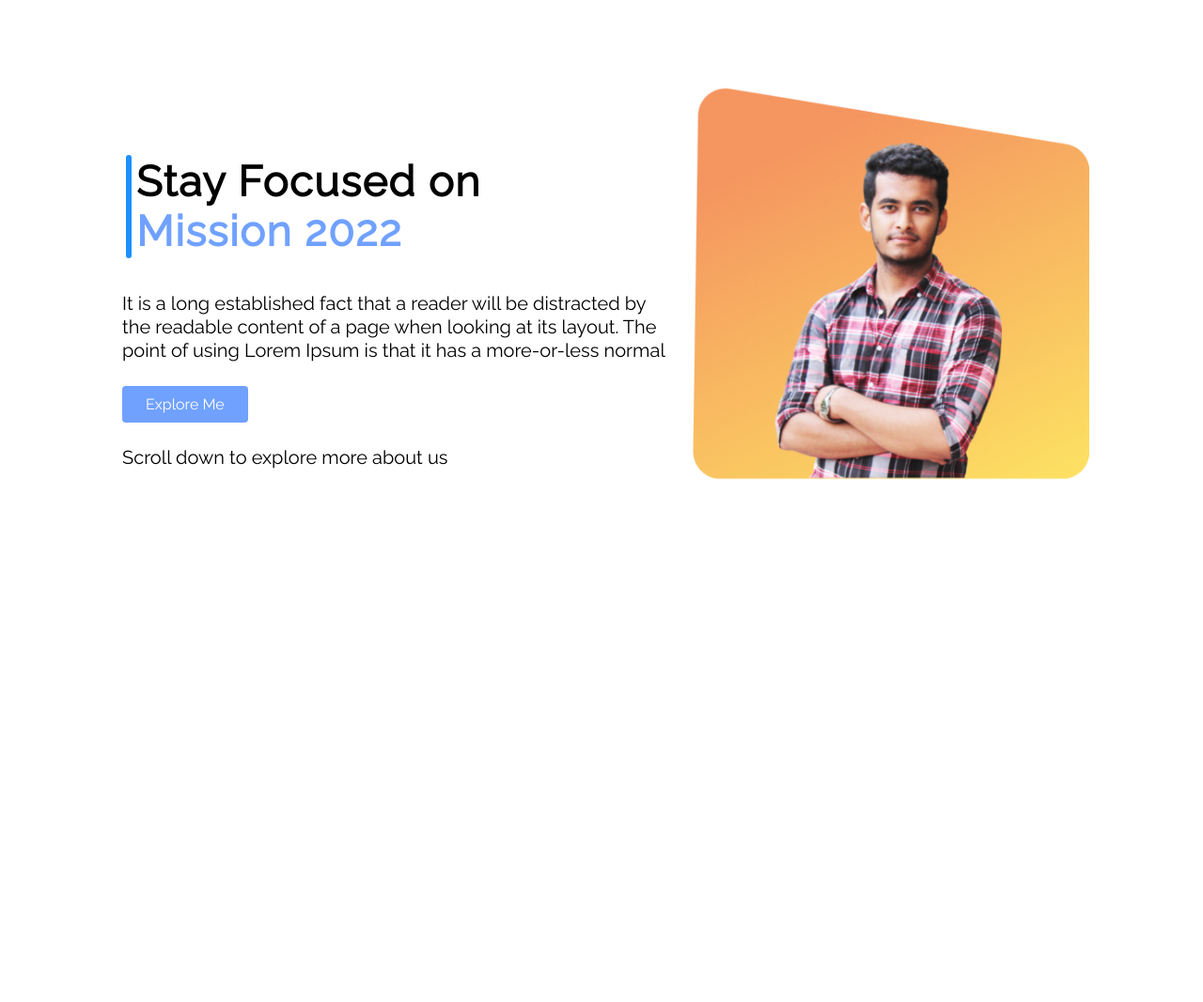
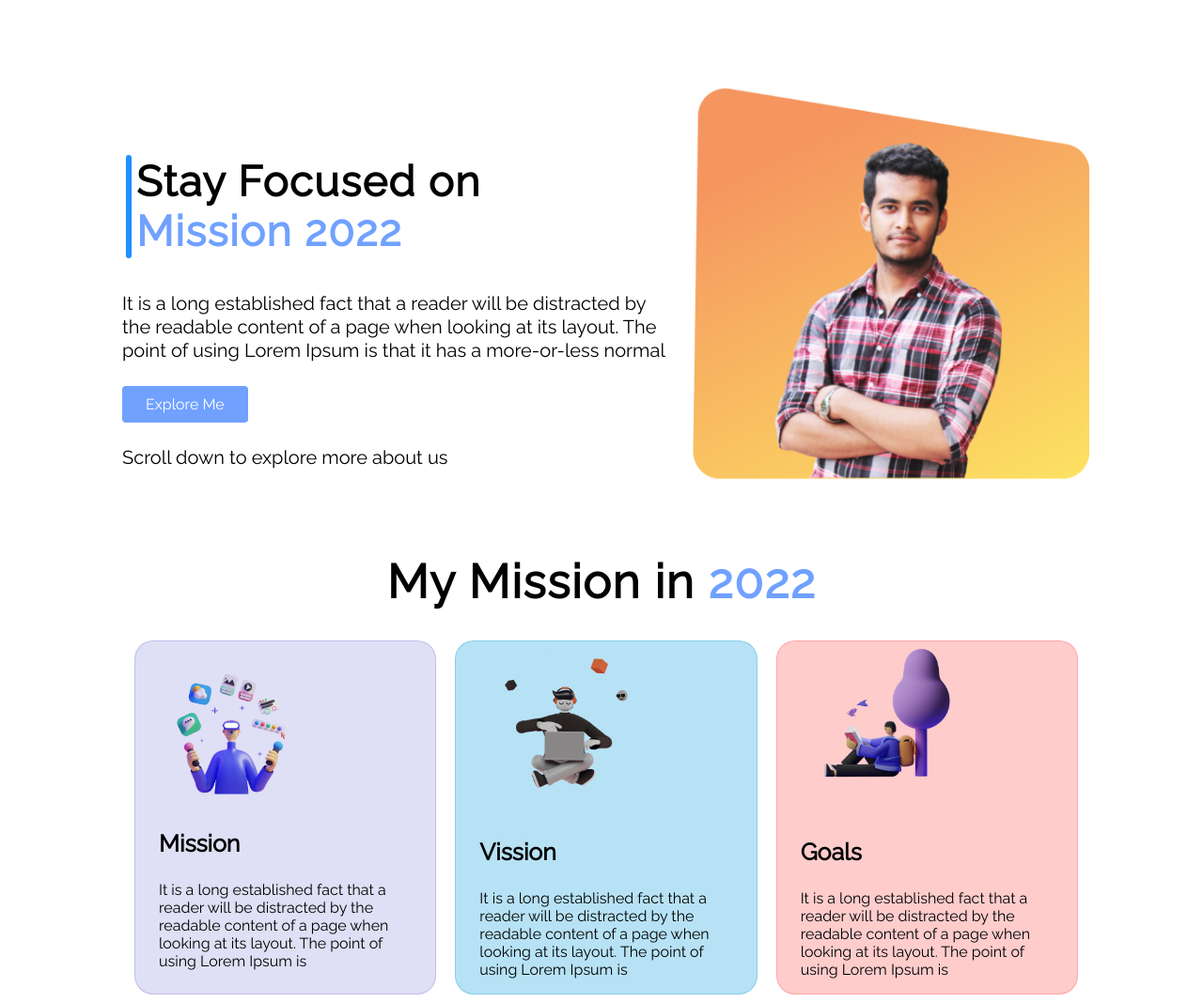
Before and after one commit to sarkerrakib/First-Portfolio-Website, a plain HTML site: page index.html in a window 1280 px wide. Shown: the whole page at 94% size. Before the commit the page ends 800 px from the top, so only its background shows below. Drawn offline with Linux system fonts and the light colour scheme.

Commit message:
section twoo

```diff
--- a/index.html
+++ b/index.html
@@ -38,6 +38,32 @@
 
 
 
+    <h1 class="my-mission">My Mission in <span class="twenty-two">2022</span></h1>
+    <section class="second-section">
+
+        <div class="box-one">
+            <img class="box-img" src="images/illustrators/illustrator-1.png" alt="number-1">
+            <h3 class="box-h">Mission</h3>
+            <p>It is a long established fact that a reader will be distracted by the readable content of a page when
+                looking at its layout. The point of using Lorem Ipsum is </p>
+        </div>
+        <div class="box-two">
+            <img class="box-img" src="images/illustrators/illustrator-2.png" alt="number-2">
+            <h3 class="box-h">Vission</h3>
+            <p>It is a long established fact that a reader will be distracted by the readable content of a page when
+                looking at its layout. The point of using Lorem Ipsum is </p>
+        </div>
+        <div class="box-three">
+            <img class="box-img" src="images/illustrators/illustrator-3.png" alt="number-3">
+            <h3 class="box-h">Goals</h3>
+            <p>It is a long established fact that a reader will be distracted by the readable content of a page when
+                looking at its layout. The point of using Lorem Ipsum is </p>
+        </div>
+
+
+    </section>
+
+
 </body>
 
 </html>
--- a/style.css
+++ b/style.css
@@ -58,3 +58,56 @@ h1{
     line-height: 25px;
     margin-top: 35px;
 }
+
+
+/****2nd section*****/
+
+.my-mission{
+    text-align: center;
+    margin-top: 70px;
+    font-size: 50px;
+}
+.twenty-two{
+    color: #70a1ff;
+
+}
+
+.second-section{
+    margin-left: 135px;
+    margin-right: 125px;
+}
+.main-one{
+    width: auto;
+}
+.box-one{
+    width: 33%;
+    border: 1px solid hsla(241, 53%, 63%, 0.274);
+    margin-right: 20px;
+    padding-left: 25px;
+    padding-right: 20px;
+    background-color: hsla(241, 53%, 63%, 0.219);
+    border-radius: 20px;
+}
+.box-two{
+    width: 33%;
+    border: 1px solid hsla(198, 74%, 54%, 0.377);
+    margin-right: 20px;
+    padding-left: 25px;
+    padding-right: 20px;
+    background-color: hsla(198, 74%, 54%, 0.349);
+    border-radius: 20px;
+}
+.box-three{
+    width: 33%;
+    border: 1px solid #ff525252;
+    padding-left: 25px;
+    padding-right: 20px;
+    background-color: #ff52524b;
+    border-radius: 20px;
+}
+.box-h{
+    font-size: 25px;
+}
+.box-img{
+    width: 180px;
+}
```
